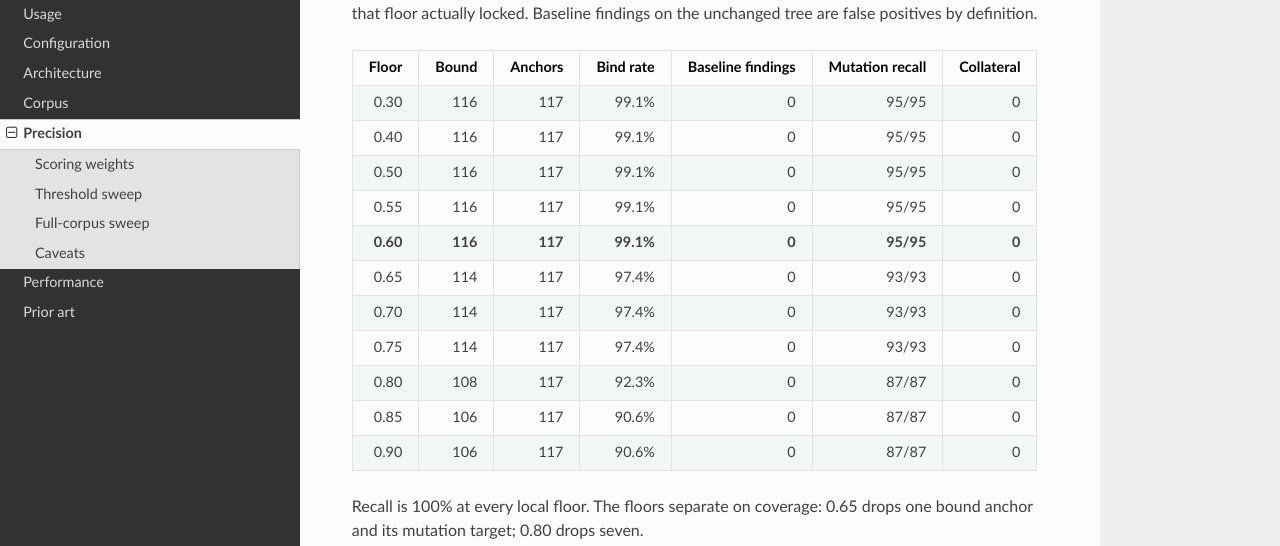
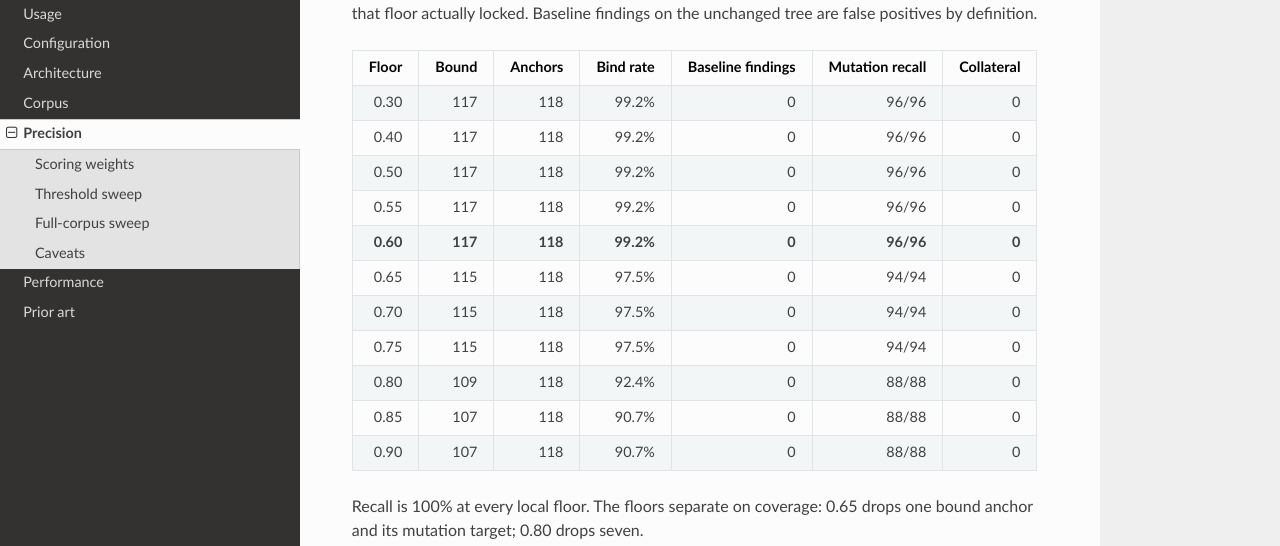
Before and after one commit to vindeckyy/docbind, an MkDocs documentation site: the page built from docs/precision.md, in a window 1280 px wide and 1400 px high, scrolled down 1109 px. Shown: the part 165-711 px from the top of the window. Built offline with MkDocs 1.6.1, drawn with Linux system fonts in a browser that asks for light colours; nearby versions of some CDN libraries; some of the changed text lies outside the part shown.

```diff
--- a/docs/precision.md
+++ b/docs/precision.md
@@ -37,17 +37,17 @@ A binding also fails when the best score is within `0.05` of the second candidat
 
 | Floor | Bound | Anchors | Bind rate | Baseline findings | Mutation recall | Collateral |
 |---:|---:|---:|---:|---:|---:|---:|
-| 0.30 | 116 | 117 | 99.1% | 0 | 95/95 | 0 |
-| 0.40 | 116 | 117 | 99.1% | 0 | 95/95 | 0 |
-| 0.50 | 116 | 117 | 99.1% | 0 | 95/95 | 0 |
-| 0.55 | 116 | 117 | 99.1% | 0 | 95/95 | 0 |
-| **0.60** | **116** | **117** | **99.1%** | **0** | **95/95** | **0** |
-| 0.65 | 114 | 117 | 97.4% | 0 | 93/93 | 0 |
-| 0.70 | 114 | 117 | 97.4% | 0 | 93/93 | 0 |
-| 0.75 | 114 | 117 | 97.4% | 0 | 93/93 | 0 |
-| 0.80 | 108 | 117 | 92.3% | 0 | 87/87 | 0 |
-| 0.85 | 106 | 117 | 90.6% | 0 | 87/87 | 0 |
-| 0.90 | 106 | 117 | 90.6% | 0 | 87/87 | 0 |
+| 0.30 | 117 | 118 | 99.2% | 0 | 96/96 | 0 |
+| 0.40 | 117 | 118 | 99.2% | 0 | 96/96 | 0 |
+| 0.50 | 117 | 118 | 99.2% | 0 | 96/96 | 0 |
+| 0.55 | 117 | 118 | 99.2% | 0 | 96/96 | 0 |
+| **0.60** | **117** | **118** | **99.2%** | **0** | **96/96** | **0** |
+| 0.65 | 115 | 118 | 97.5% | 0 | 94/94 | 0 |
+| 0.70 | 115 | 118 | 97.5% | 0 | 94/94 | 0 |
+| 0.75 | 115 | 118 | 97.5% | 0 | 94/94 | 0 |
+| 0.80 | 109 | 118 | 92.4% | 0 | 88/88 | 0 |
+| 0.85 | 107 | 118 | 90.7% | 0 | 88/88 | 0 |
+| 0.90 | 107 | 118 | 90.7% | 0 | 88/88 | 0 |
 
 Recall is 100% at every local floor. The floors separate on coverage: 0.65 drops one bound anchor and its mutation target; 0.80 drops seven.
 
@@ -57,12 +57,12 @@ The same sweep over all twelve corpus cases gives a sharper coverage edge. Floor
 
 | Floor | Bound | Anchors | Bind rate | Baseline findings | Mutation recall | Collateral |
 |---:|---:|---:|---:|---:|---:|---:|
-| 0.40 | 855 | 3405 | 25.1% | 0 | 115/115 | 0 |
-| 0.50 | 855 | 3405 | 25.1% | 0 | 115/115 | 0 |
-| 0.55 | 839 | 3405 | 24.6% | 0 | 115/115 | 0 |
-| **0.60** | **838** | **3405** | **24.6%** | 0 | **115/115** | 0 |
-| 0.70 | 679 | 3405 | 19.9% | 0 | 113/113 | 0 |
-| 0.80 | 638 | 3405 | 18.7% | 0 | 106/106 | 0 |
+| 0.40 | 856 | 3406 | 25.1% | 0 | 116/116 | 0 |
+| 0.50 | 856 | 3406 | 25.1% | 0 | 116/116 | 0 |
+| 0.55 | 840 | 3406 | 24.7% | 0 | 116/116 | 0 |
+| **0.60** | **839** | **3406** | **24.6%** | 0 | **116/116** | 0 |
+| 0.70 | 680 | 3406 | 20.0% | 0 | 114/114 | 0 |
+| 0.80 | 639 | 3406 | 18.8% | 0 | 107/107 | 0 |
 
 The default stays at 0.60. Lowering to 0.50 would add 17 anchors, but each is a bare name with no import, qualification, signature, or API-doc context. The precision model treats name-only matches in prose as noise, and the test suite pins that rule. The 17 extra anchors are not evidence that the floor should move; they are the class of binding the floor exists to reject.
 
@@ -74,6 +74,6 @@ Raw rows are in `corpus/precision.json` for the local sweep and `corpus/precisio
 
 ## Caveats
 
-- The local sweep covers 117 anchors across eight fixtures. The full sweep covers all 3360 anchors but only five floors.
+- The local sweep covers 118 anchors across eight fixtures. The full sweep covers all 3360 anchors but only five floors.
 - Recall here means detecting a seeded rename of a symbol that floor locked. It says nothing about symbols the floor did not bind.
 - The full sweep samples five floors. A finer scan between 0.50 and 0.70 could locate a tighter edge.
--- a/package.json
+++ b/package.json
@@ -1,6 +1,6 @@
 {
   "name": "@vindeckyy/docbind",
-  "version": "0.1.89",
+  "version": "0.1.90",
   "description": "Static analysis for stale symbol references in markdown and reStructuredText. Supports TypeScript, JavaScript, Python, Rust, and Go.",
   "type": "module",
   "bin": {
```
Also changed, not shown: CHANGELOG.md (+21 -0 lines), README.md (+3 -3 lines), docs/corpus.md (+2 -2 lines), 11 other files.
